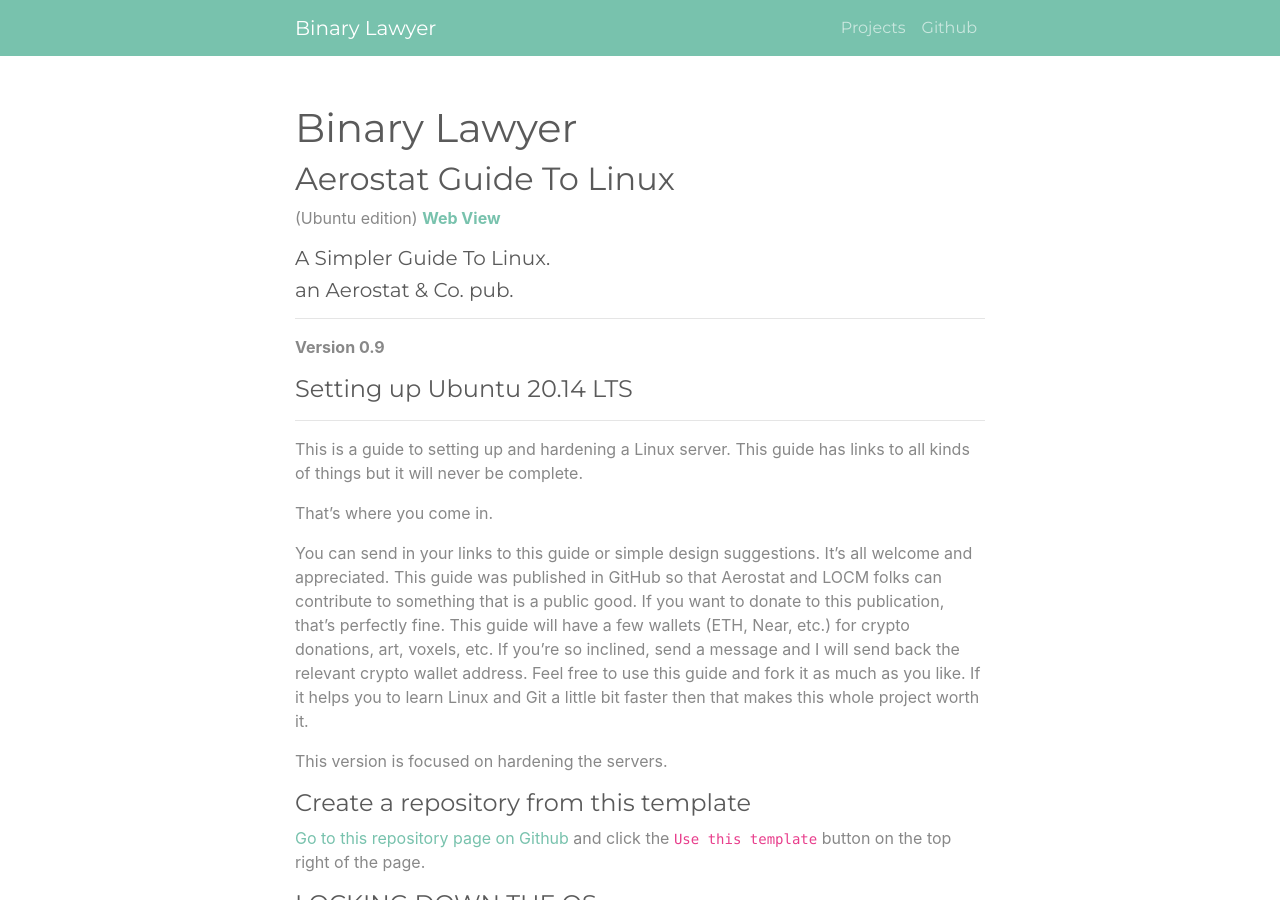
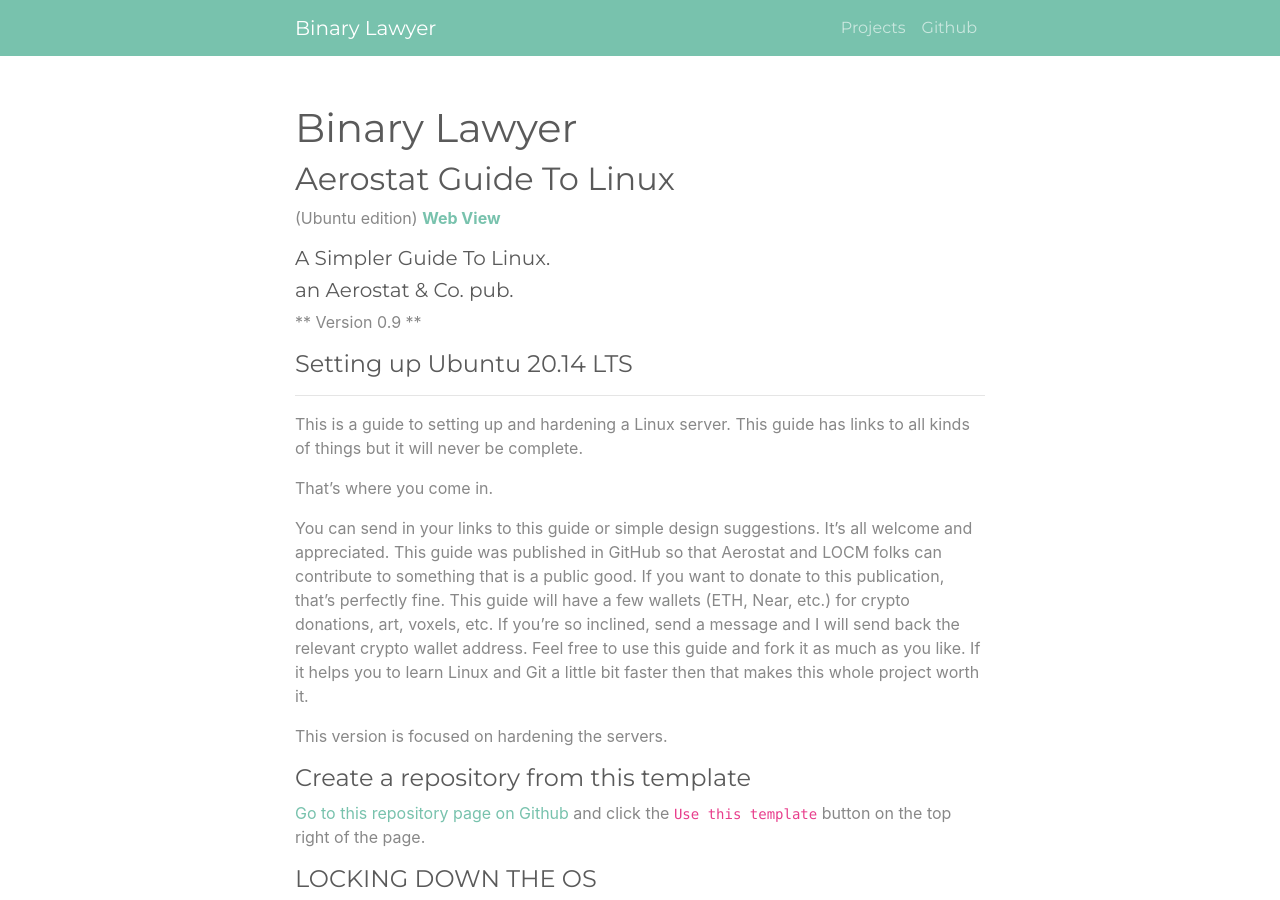
Before and after one commit to binarylawyer/Linux_Guide, a Jekyll site: the page built from index.md, in a window 1280 px wide and 900 px high. Built offline with Jekyll 4.4.1, drawn with Linux system fonts in a browser that asks for light colours.

```diff
--- a/index.md
+++ b/index.md
@@ -3,13 +3,13 @@ layout: page
 title: Binary Lawyer
 ---
 
-## Aerostat Guide To Linux
+## Aerostat Guide To Linux ##
 (Ubuntu edition)
 [**Web View**](https://binarylawyer.github.io/Linux_Guide/)
-##### A Simpler Guide To Linux.
-##### an Aerostat & Co. pub.
----
-**Version 0.9**
+##### A Simpler Guide To Linux. #####
+##### an Aerostat & Co. pub. #####
+
+** Version 0.9 **
 
 #### Setting up Ubuntu 20.14 LTS
 ___
```
